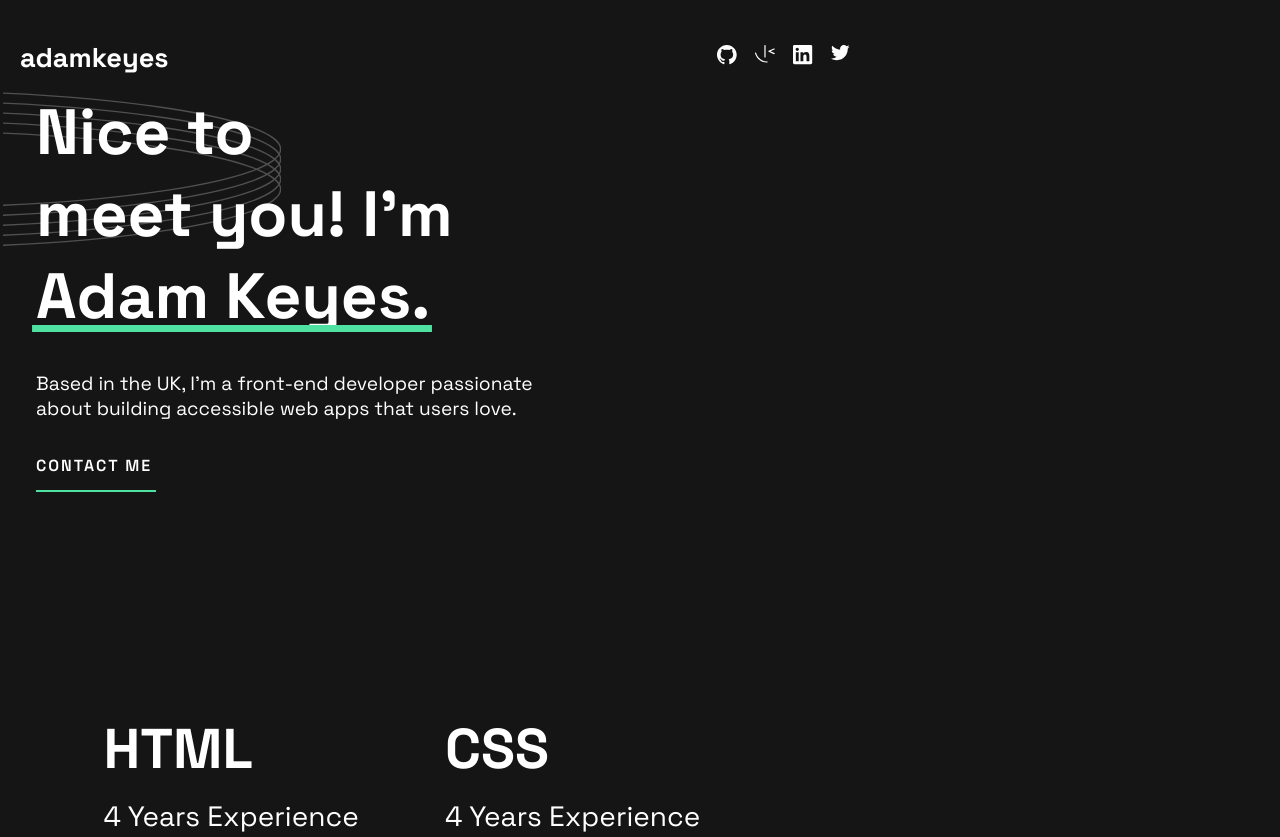
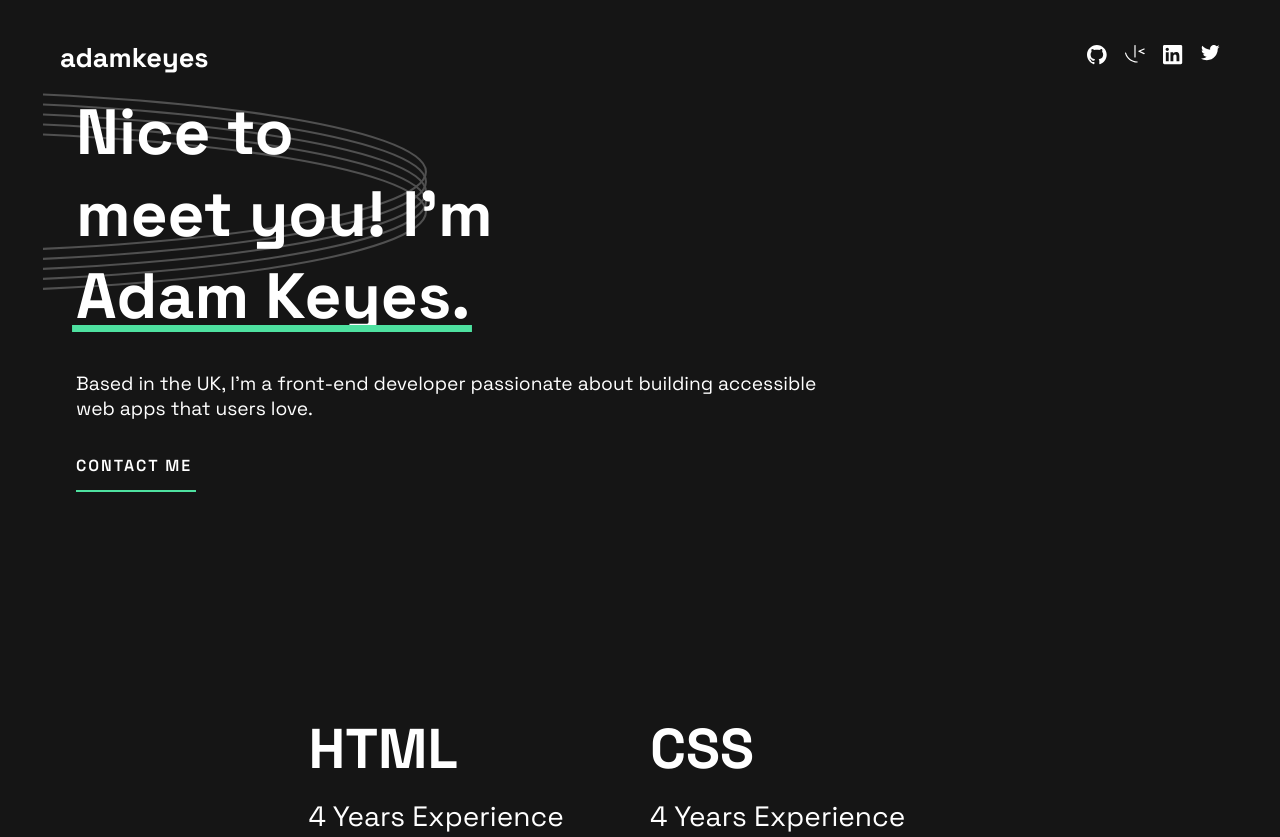
Before and after one commit to sdsiridia/Portfolio, a website built with Vite: page index.html in a window 1280 px wide. Shown: the top 837 px of the page. Built offline with nearby package versions, Linux system fonts and the light colour scheme.

Commit message:
desktop cntrado sin adam`s foto

```diff
--- a/sass/layout/_header.scss
+++ b/sass/layout/_header.scss
@@ -35,7 +35,7 @@
         // justify-content: space-between;
         // align-items: center;
             // overflow: none;
-        max-width: 870px;
+        max-width: 100%;
         // margin: 0;
         // padding: 40px 20px;
         // align-items: center;
--- a/sass/themes/_default.scss
+++ b/sass/themes/_default.scss
@@ -12,9 +12,7 @@ body {
     background-color: v.$black; /* Fondo negro */
     color: #fff;
     @include m.breakpoint(desktop){
-        display: block;
-        justify-content: center;
-        align-items: center;
-        max-width: 870px;
+        max-width: 1200px;
+        margin-inline: auto;
     }
 }
```
